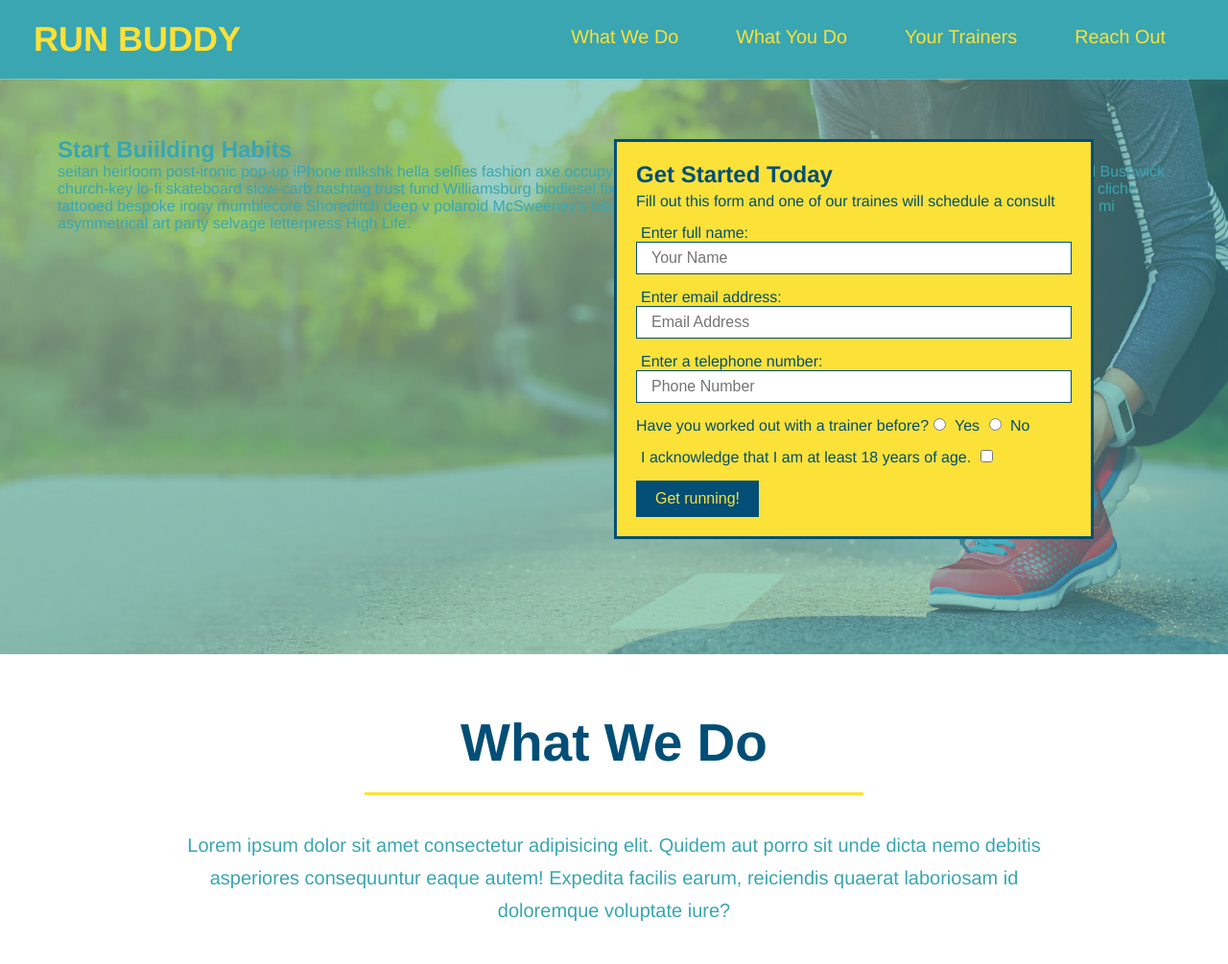
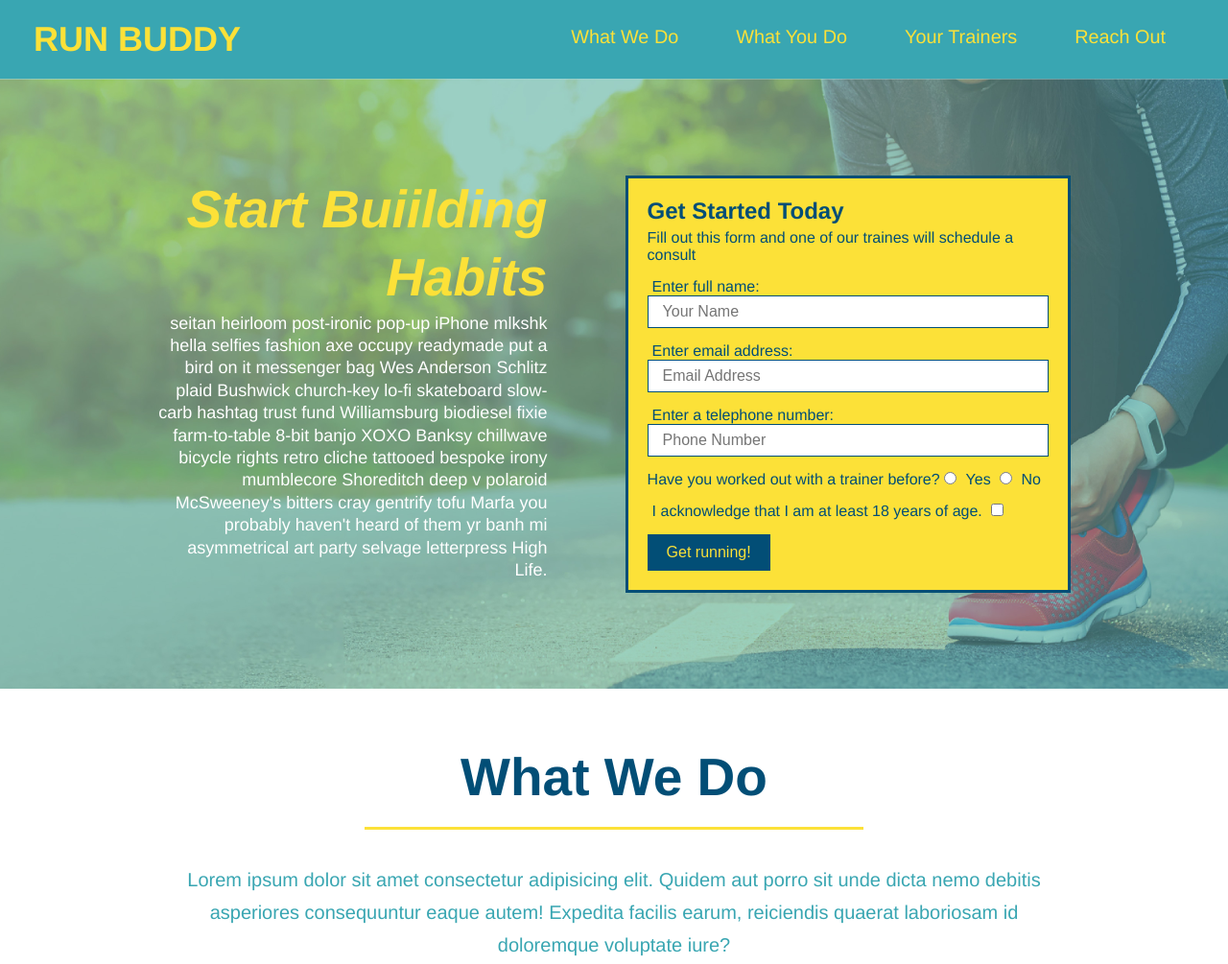
Before and after one commit to mariasori/run-buddy, a plain HTML site: page index.html in a window 1280 px wide. Shown: the top 1005 px of the page at 96% size. Drawn offline with Linux system fonts and the light colour scheme.

Commit message:
add flexbox to the hero

```diff
--- a/assets/css/style.css
+++ b/assets/css/style.css
@@ -50,17 +50,18 @@ footer {
     background: #fce138;
     width: 100%;
     padding: 40px 35px;
+    display: flex;
+    justify-content: space-between;
+    flex-wrap: wrap;
 }
 
 footer h2 {
-    display: inline;
     color: #024e76;
     font-size: 30px;
     margin: 0;
 }
 
 footer div {
-    float: right;
     line-height: 1.5;
     text-align: right;
 }
@@ -75,21 +76,35 @@ section {
 
 .hero {
     background-image: url("../images/hero-bg.jpg");
-    height: 600px;
     background-size: cover;
     background-position: center;
-    position: relative;
+    display: flex;
+    justify-content: center;
+    flex-wrap: wrap
+}
+
+.hero-cta {
+    width: 35%;
+    text-align: right;
+    margin: 3.5%;
+    color: #fff;
+    font-size: 18px;
+    line-height: 1.3;
+}
+
+.hero-cta h2 {
+    font-style: italic;
+    font-size: 55px;
+    color: #fce138;
 }
 
 .hero-form {
     color: #024e76;
     background-color: #fce138;
     padding: 20px;
-    width: 500px;
     border: solid 3px #024e76;
-    position: absolute;
-    bottom: 120px;
-    right: 140px;
+    width: 40%;
+    margin: 3.5%;
 }
 
 .hero-form h3 {
```
